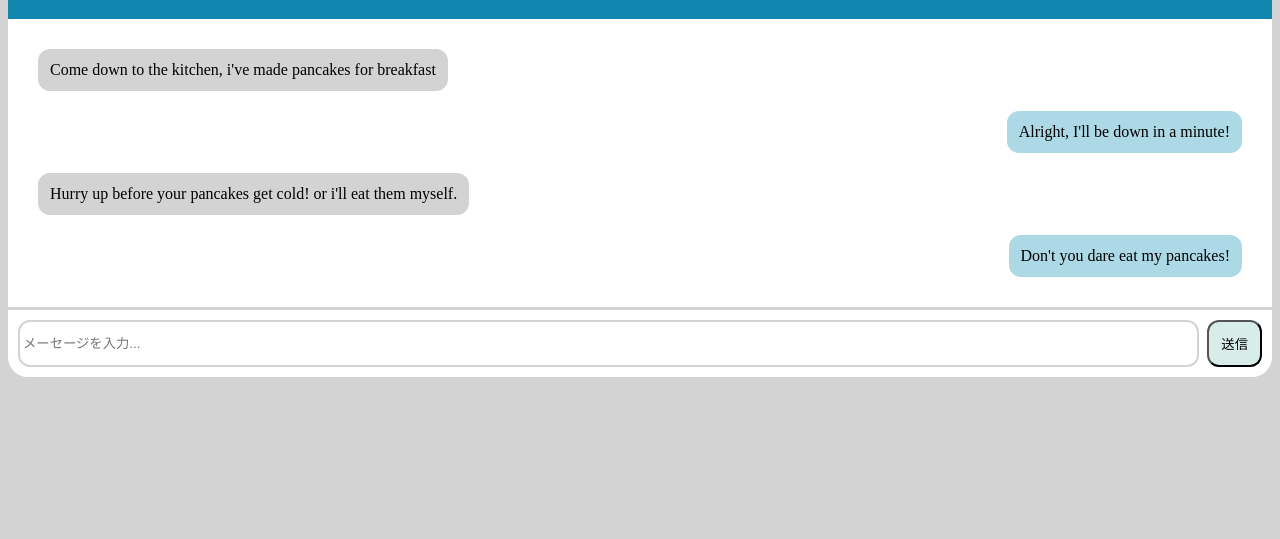
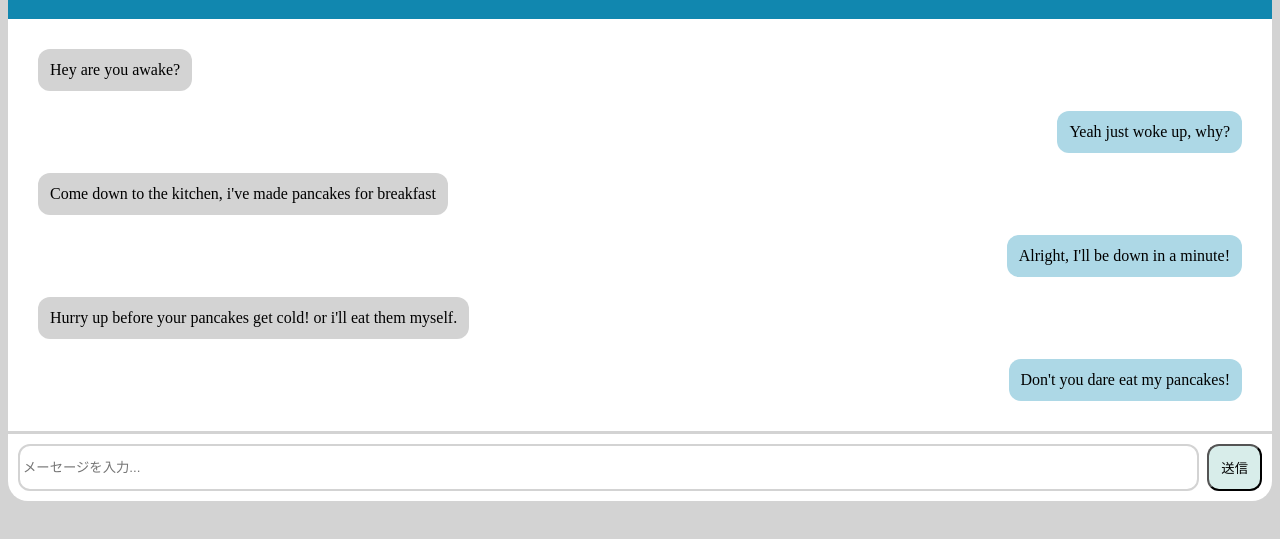
Before and after one commit to Johnciego/Profile, a plain HTML site: page chat.html in a window 1280 px wide. Shown: the part 69-608 px from the top of the page. Drawn offline with Linux system fonts and the light colour scheme.

Commit message:
added 2 more messages

```diff
--- a/chat.html
+++ b/chat.html
@@ -11,6 +11,12 @@
         <h1>Mom</h1>
     </header>
     <main>
+        <div class="textleft">
+                Hey are you awake?
+        </div>
+        <div class="textright">
+                Yeah just woke up, why?
+        </div>
         <div class="textleft">
                 Come down to the kitchen, i've made pancakes for breakfast
         </div>
--- a/css/chat.css
+++ b/css/chat.css
@@ -28,8 +28,6 @@ main {
     margin-right: auto;
     margin: 10px;
     padding: 12px;
-    display:flex;
-    justify-content: flex-start;
 }
 .textright {
     background-color: lightblue;
@@ -38,8 +36,6 @@ main {
     margin:10px;
     padding: 12px;
     margin-left: auto;
-    display: flex;
-    justify-content: flex-end
 }
 .send {
     border-top: solid 3px lightgray;
@@ -65,7 +61,6 @@ footer {
     border-top: solid 3px lightgray;
     border-radius: 0 0 20px 20px;
 
-
 }
 @media (max-width: 600px){
     header{
```
